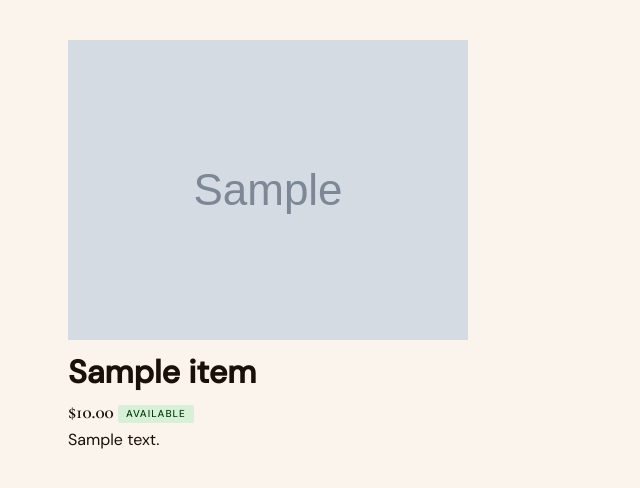
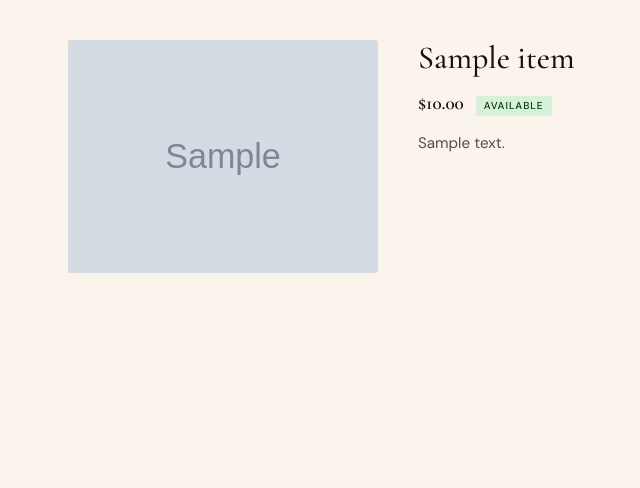
Before and after one commit to jasonmotylinski/sellout, a FastAPI app: page /items/1 in a window 1280 px wide. Shown: the part 68-556 px from the top of the page, without its empty margins (242-882 px from the left). Run offline with FastAPI, Linux system fonts and the light colour scheme; tables that the repository leaves empty hold one stand-in row (values such as "Sample post"); grey boxes marked "Sample" are stand-in pictures.

Commit message:
feat: item detail page CSS

```diff
--- a/templates/base.html
+++ b/templates/base.html
@@ -323,6 +323,92 @@
       .item-card { animation: none; }
       .item-card__img img { transition: none; }
     }
+
+    /* ── Item detail layout ─────────────────────── */
+    .item-card-link {
+      text-decoration: none;
+      color: inherit;
+      display: block;
+    }
+
+    .detail-layout {
+      display: grid;
+      grid-template-columns: 1fr;
+      gap: 2.5rem;
+    }
+    @media (min-width: 600px) {
+      .detail-layout { grid-template-columns: 1fr 1fr; align-items: start; }
+    }
+
+    .detail-main-img {
+      aspect-ratio: 4 / 3;
+      overflow: hidden;
+      background: var(--cream-alt);
+      border-radius: var(--r);
+      margin-bottom: 0.75rem;
+    }
+    .detail-main-img img {
+      width: 100%; height: 100%;
+      object-fit: cover;
+      display: block;
+      transition: opacity 0.2s;
+    }
+    .detail-main-img--empty {
+      display: flex; align-items: center; justify-content: center;
+      color: var(--border-mid);
+      font-size: 2rem;
+    }
+
+    .thumb-strip {
+      display: flex;
+      gap: 0.5rem;
+      overflow-x: auto;
+      padding-bottom: 0.25rem;
+    }
+
+    .thumb {
+      flex-shrink: 0;
+      width: 64px; height: 64px;
+      border: 2px solid transparent;
+      border-radius: var(--r);
+      overflow: hidden;
+      cursor: pointer;
+      padding: 0;
+      background: none;
+      transition: border-color 0.15s;
+    }
+    .thumb img {
+      width: 100%; height: 100%;
+      object-fit: cover;
+      display: block;
+    }
+    .thumb--active { border-color: var(--espresso); }
+    .thumb:hover:not(.thumb--active) { border-color: var(--border-mid); }
+
+    .detail-info {
+      display: flex;
+      flex-direction: column;
+      gap: 0.75rem;
+    }
+
+    .detail-title {
+      font-family: 'Cormorant Garamond', Georgia, serif;
+      font-size: clamp(1.5rem, 4vw, 2rem);
+      font-weight: 500;
+      line-height: 1.15;
+    }
+
+    .detail-price-row {
+      display: flex;
+      align-items: baseline;
+      gap: 0.75rem;
+    }
+
+    .detail-desc {
+      font-size: 0.95rem;
+      color: var(--mid);
+      line-height: 1.6;
+    }
   </style>
 </head>
 <body>
```
